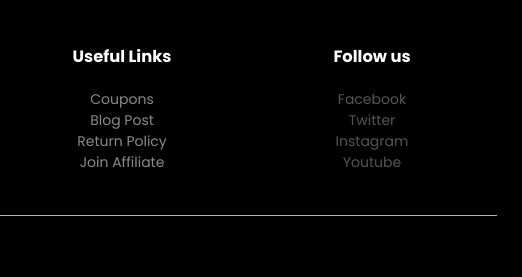
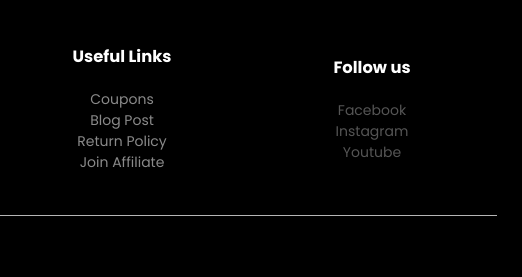
Before and after one commit to Porendlapavan/Ecom-website-, a plain HTML site: page index.html in a window 1280 px wide. Shown: the part 4135-4412 px from the top of the page, 758-1280 px from the left. Drawn offline with Linux system fonts and the light colour scheme.

Commit message:
Update index.html

```diff
--- a/index.html
+++ b/index.html
@@ -395,12 +395,9 @@
                 </h3>
                 <ul>
                     <li>
-                        <a href="https://www.facebook.com/saipreetham.naidu/">Facebook</a>
+                        <a href="https:https://www.facebook.com/profile.php?id=100009366217519">Facebook</a>
                     </li>
-                    <li>
-                       <a href="https://twitter.com/Preetham200120?t=6gLQPbdTzC1lpgOj16Kgyw&s=09">Twitter</a>
-                    </li>
-                    <li><a href="https://www.instagram.com/saipreetham_20/">Instagram</a></li>
+                    <li><a href="https://www.instagram.com/pavan_09_23/?hl=en">Instagram</a></li>
                     <li><a href="https://www.youtube.com/">Youtube</a></li>
                 </ul>
             </div>
```
